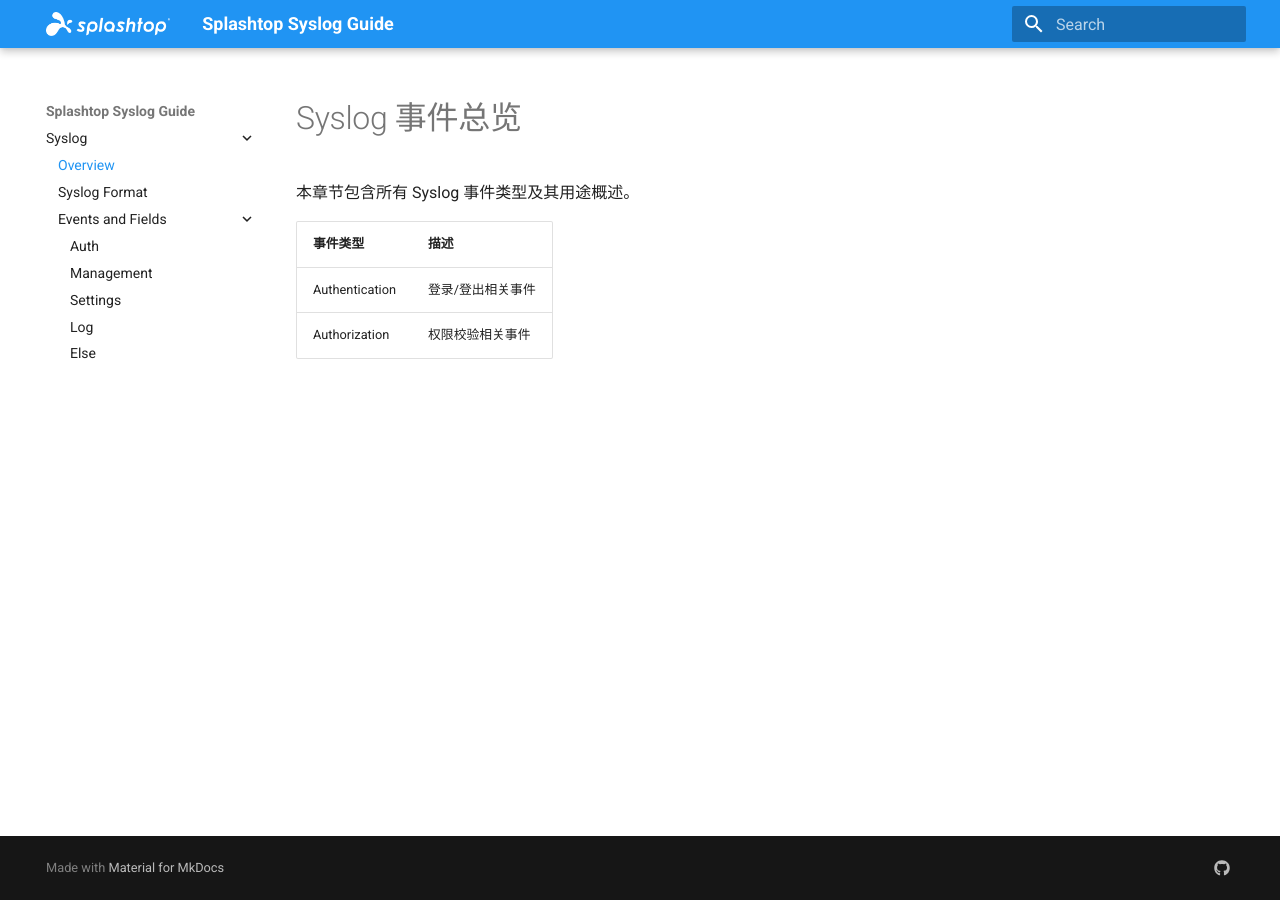
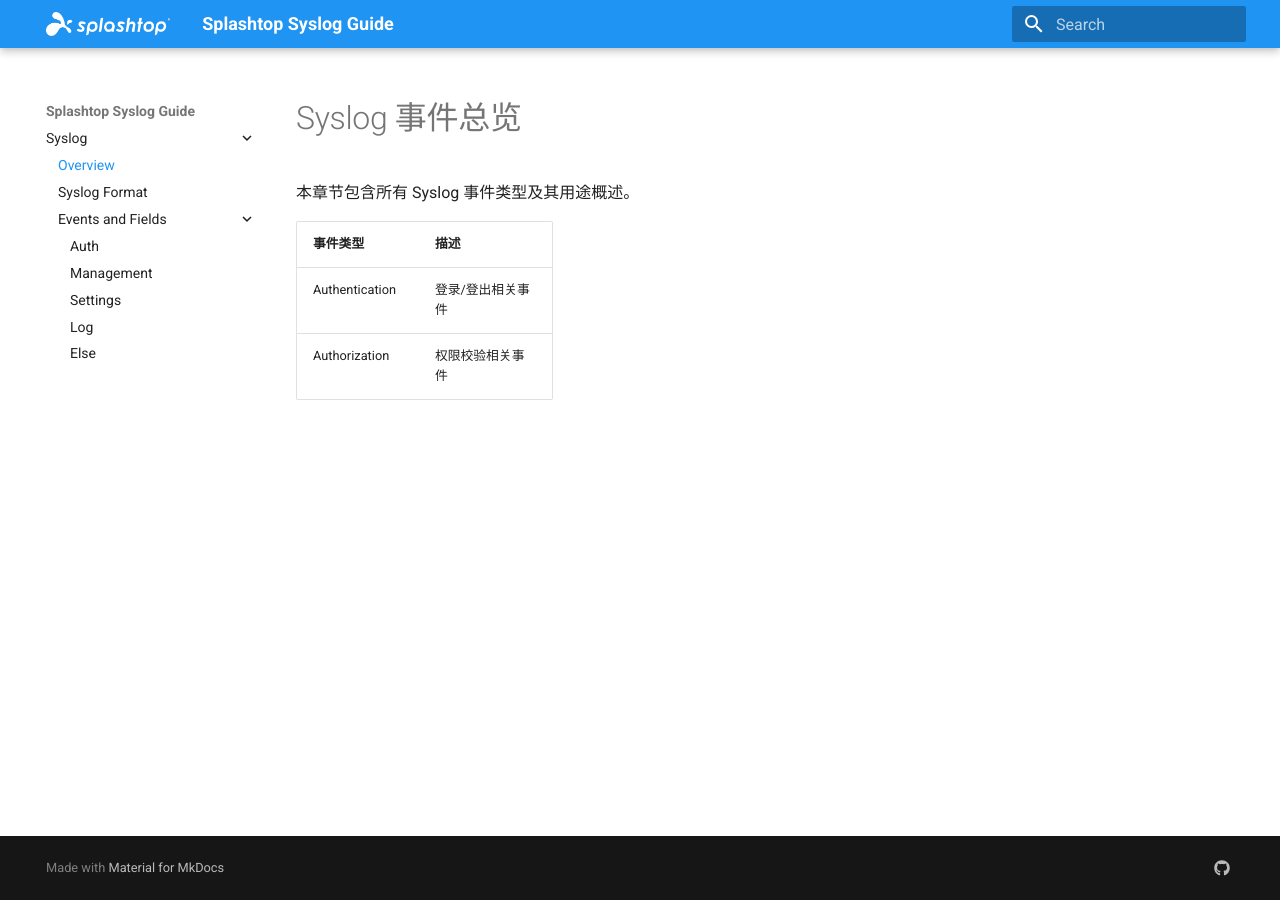
Before and after one commit to little-potato/my-syslog-docs, an MkDocs documentation site: the page built from docs/syslog-events.md, in a window 1280 px wide. Built offline with MkDocs 1.6.1 and Material for MkDocs 9.7.7, drawn with Linux system fonts in a browser that asks for light colours.

Commit message:
Update mkdocs.yml

```diff
--- a/mkdocs.yml
+++ b/mkdocs.yml
@@ -38,5 +38,5 @@
   social:
     - icon: fontawesome/brands/github
       link: https://github.com/little-potato/my-syslog-docs
-# extra_css:
-#   - css/custom.css
+extra_css:
+    - css/custom.css
```
